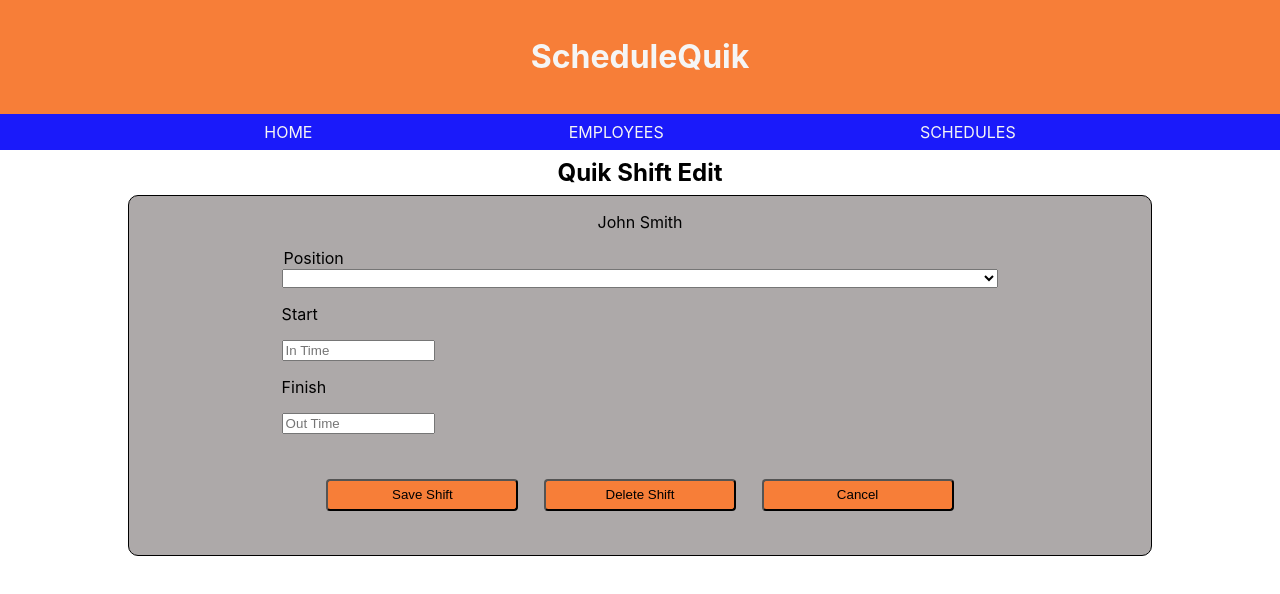
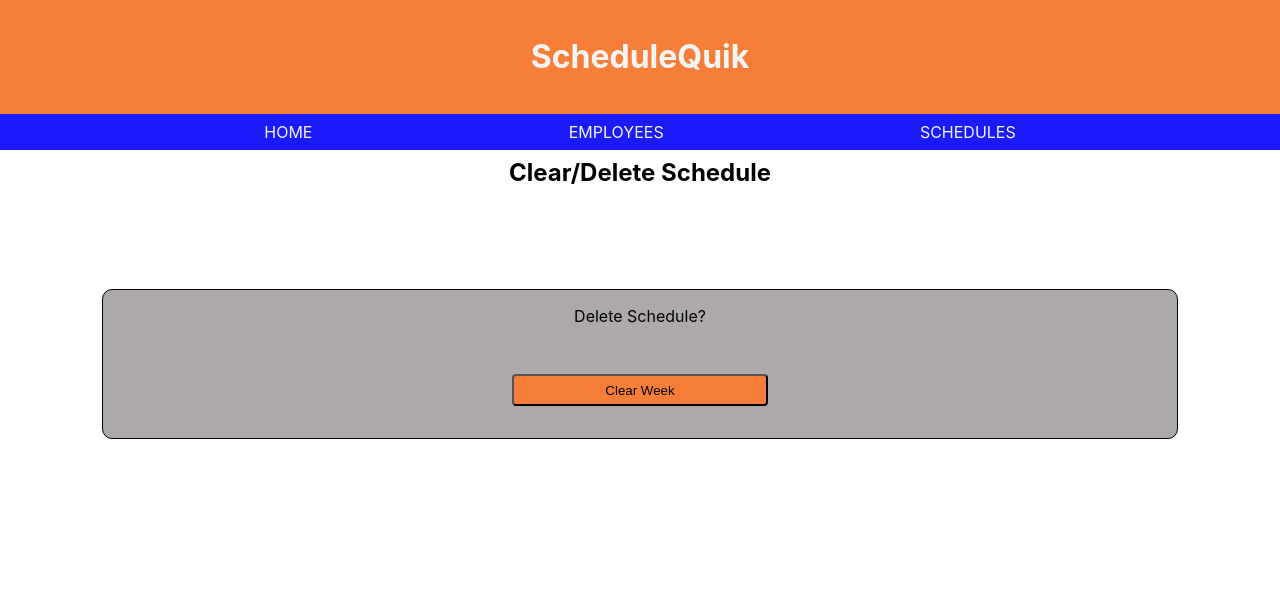
Before and after one commit to StPeteFrank/schedulequik, a React (Create React App) app: page / in a window 1280 px wide. Shown: the top 594 px of the page. Built offline with nearby package versions, Linux system fonts and the light colour scheme.

Commit message:
ClearDeleteSchedule view static model complete.

```diff
--- a/src/App.js
+++ b/src/App.js
@@ -33,8 +33,8 @@ class App extends Component {
         {/* <DeletePositions /> */}
         {/* <AddNewEmployees /> */}
         {/* <QuikShiftAdd /> */}
-        <QuikShiftEdit />
-        {/* <ClearDeleteSchedule /> */}
+        {/* <QuikShiftEdit /> */}
+        <ClearDeleteSchedule />
       </div>
     )
   }
--- a/src/ClearDeleteSchedule.js
+++ b/src/ClearDeleteSchedule.js
@@ -5,6 +5,15 @@ class ClearDeleteSchedule extends Component {
     return (
       <div>
         <h2>Clear/Delete Schedule</h2>
+        <div className="ClearDeleteContainer">
+          <section>
+            <p>Delete Schedule?</p>
+          </section>
+
+          <section className="ClearDeleteButtons">
+            <button>Clear Week</button>
+          </section>
+        </div>
       </div>
     )
   }
--- a/src/index.css
+++ b/src/index.css
@@ -325,3 +325,19 @@ button {
 .PositionSelector select {
   cursor: pointer;
 }
+.ClearDeleteContainer {
+  border: 1px solid black;
+  border-radius: 10px;
+  display: flex;
+  flex-direction: column;
+  justify-content: space-evenly;
+  background-color: rgb(173, 169, 169);
+  margin: 8vw;
+}
+.ClearDeleteContainer button {
+  border-radius: 4px;
+  background-color: rgb(247, 126, 56);
+  width: 20vw;
+  height: 4vh;
+  margin: 4vh;
+}
```
